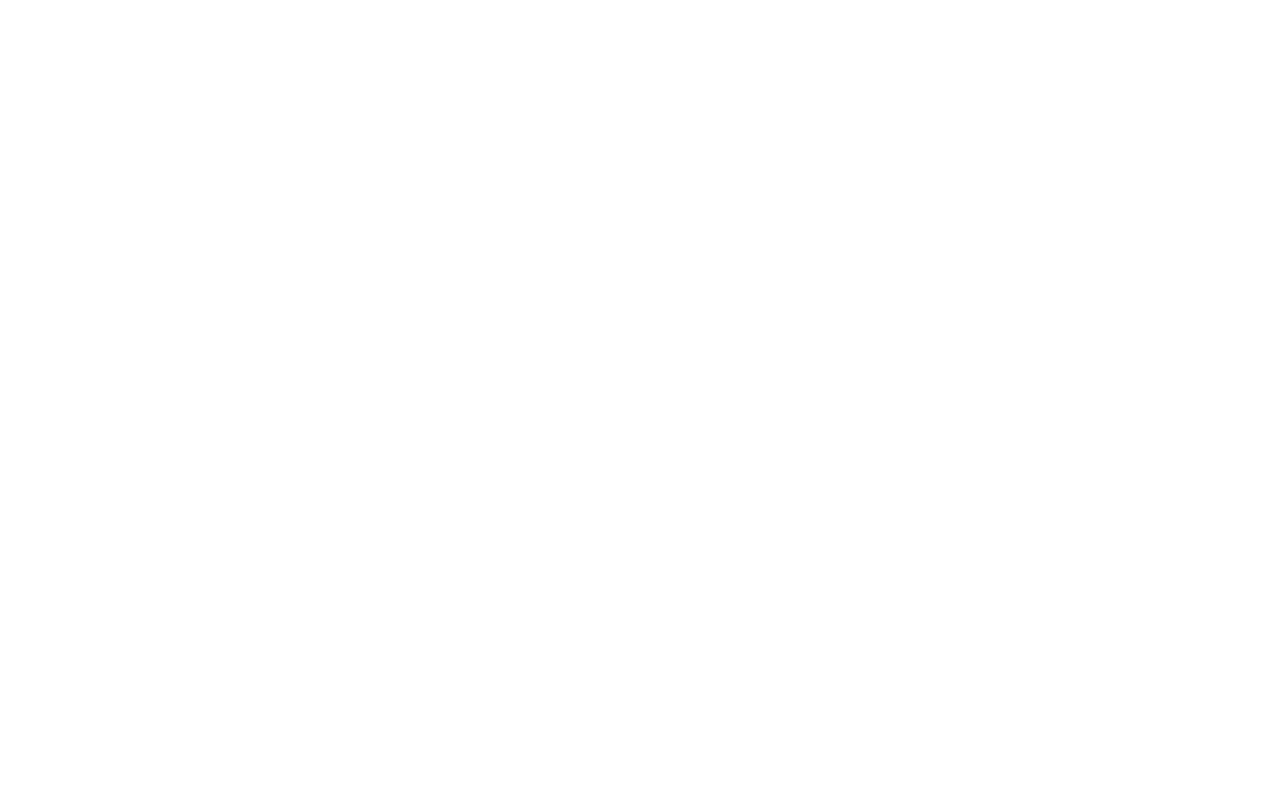
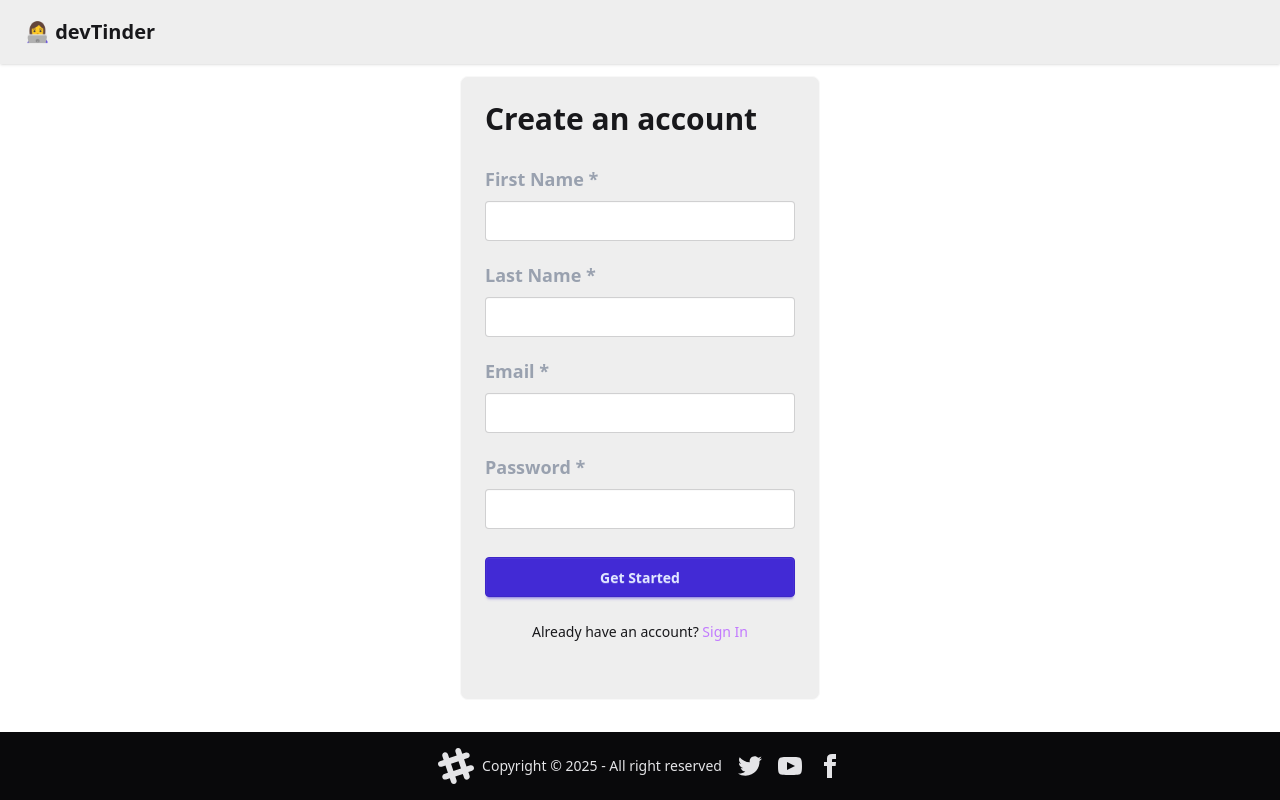
Before and after one commit to abhisheksingh107/devTinder-Fronend, a React (Vite) app: page /signup in a window 1280 px wide. Before the commit this address had no page. Built offline with nearby package versions, Linux system fonts and the light colour scheme; no server answers.

Commit message:
SignUp feature

```diff
--- a/src/App.jsx
+++ b/src/App.jsx
@@ -1,4 +1,4 @@
-import { BrowserRouter, Route, Routes } from "react-router-dom";
+import { BrowserRouter, Navigate, Route, Routes } from "react-router-dom";
 import Body from "./components/Body.jsx";
 import Login from "./components/Login.jsx";
 import Profile from "./components/Profile.jsx";
@@ -7,6 +7,7 @@
 import Feed from "./components/Feed.jsx";
 import Connection from "./components/Connections.jsx";
 import Request from "./components/Request.jsx";
+import SignUp from "./components/SignUp.jsx";
 
 const App = () => {
   return (
@@ -15,8 +16,10 @@
         <BrowserRouter basename="/">
           <Routes>
             <Route path="/" element={<Body />}>
+             <Route index element={<Navigate to="/login" />} />
               <Route path="/feed" element={<Feed />} />
               <Route path="/login" element={<Login />} />
+              <Route path="/signup" element={<SignUp/>} />
               <Route path="/profile" element={<Profile />} />
               <Route path="/connection" element={<Connection />} />
               <Route path="/request" element={<Request />} />
--- a/src/components/Login.jsx
+++ b/src/components/Login.jsx
@@ -2,12 +2,13 @@
 import axios from "axios";
 import { useDispatch } from "react-redux";
 import { addUser } from "../utils/userSlice";
-import { useNavigate } from "react-router-dom";
+import { Link, useNavigate } from "react-router-dom";
 import { BASE_URL } from "../utils/constant";
 
 const Login = () => {
-  const [emailId, setEmailId] = useState("Abhishek@singh.com");
-  const [password, setPassword] = useState("Abhishek@123");
+  const [emailId, setEmailId] = useState("");
+  const [password, setPassword] = useState("");
+  const [showtoast, setShowToast] = useState(false);
   const [error, setError] = useState("");
   const dispatch = useDispatch();
   const navigate = useNavigate();
@@ -34,28 +35,35 @@
         err?.message ||
         "Something went Wrong";
       setError(`Login failed: ${message}`);
+      setShowToast(true);
     }
   };
 
   return (
-    <div className="flex justify-center m-2">
-      <div className="card card-border bg-base-300 justify-center w-80">
+    <div className="flex justify-center m-5">
+      <div className="card card-border bg-base-300 justify-center w-90">
         <div className="card-body">
-          <h2 className="card-title justify-center">Login</h2>
-          <fieldset className="fieldset">
-            <legend className="fieldset-legend font-semibold">Email ID:</legend>
+          <h1 className="card-title text-3xl">Welcome back</h1>
+          <p className="justify-center font-semibold text-gray-600">
+            Welcome back! Please enter your details.
+          </p>
+          <fieldset className="fieldset mt-5">
+            <legend className="fieldset-legend text-lg text-gray-400 font-semibold">
+              <strong>Email *</strong>
+            </legend>
             <input
               onChange={(e) => {
                 setEmailId(e.target.value);
               }}
               type="text"
               className="input"
-              placeholder="example@gmail.com"
               value={emailId}
             />
           </fieldset>
           <fieldset className="fieldset">
-            <legend className="fieldset-legend font-semibold">Password</legend>
+            <legend className="fieldset-legend text-lg text-gray-400 font-semibold">
+              <strong>Password *</strong>
+            </legend>
             <input
               onChange={(e) => {
                 setPassword(e.target.value);
@@ -65,11 +73,32 @@
               value={password}
             />
           </fieldset>
-          <p className="text-red-500">{error}</p>
+
+          <div className="text-purple-400 font-medium flex justify-end my-2 hover:underline cursor-pointer">
+            <a>Forget Password ?</a>
+          </div>
+          {showtoast && (
+            <div className="toast toast-top toast-center">
+              <div className="alert alert-error">
+                <span>{error}</span>
+              </div>
+            </div>
+          )}
           <div className="card-actions justify-center">
-            <button className="btn btn-primary" onClick={handleLogin}>
-              Login
+            <button className="btn btn-primary w-full" onClick={handleLogin}>
+              Sign In
             </button>
+          </div>
+          <div className="mt-5 text-center">
+            <p>
+              Don't have an account?{" "}
+              <Link
+                to="/signup"
+                className="text-purple-400 hover:underline cursor-pointer"
+              >
+                Create an Account
+              </Link>
+            </p>
           </div>
         </div>
       </div>
--- a/src/components/Navbar.jsx
+++ b/src/components/Navbar.jsx
@@ -12,10 +12,12 @@
   const dispatch = useDispatch();
 
   const handlelogo = () => {
-    if (user) {
-      navigate("/");
-    }
-  };
+  if (user) {
+    navigate("/feed");
+  } else {
+    navigate("/login");
+  }
+};
 
   const handleLogout = async () => {
     try {
--- /dev/null
+++ b/src/components/SignUp.jsx
@@ -0,0 +1,141 @@
+import axios from "axios";
+import { useState } from "react";
+import { Link, useAsyncError, useNavigate } from "react-router-dom";
+import { BASE_URL } from "../utils/constant";
+import { useDispatch } from "react-redux";
+import { addUser } from "../utils/userSlice";
+
+const SignUP = () => {
+  const dispatch = useDispatch();
+  const navigate = useNavigate();
+  const [emailId, setEmailId] = useState("");
+  const [password, setPassword] = useState("");
+  const [firstName, setFirsttName] = useState("");
+  const [lastName, setLastName] = useState("");
+  const [showtoast, setShowToast] = useState(false);
+  const [errorToast, setErrorToast] = useState(false);
+  const [error, setError] = useState("");
+
+  const handleSignup = async () => {
+    try {
+      const res = await axios.post(
+        BASE_URL + "/signup",
+        { firstName, lastName, emailId, password },
+        { withCredentials: true }
+      );
+      dispatch(addUser(res.data));
+      setShowToast(true);
+      console.log("Toast showing:", showtoast);
+      setTimeout(() => {
+        setShowToast(false);
+        navigate("/profile");
+      }, 2000);
+    } catch (error) {
+      console.error(error);
+      console.error(error?.response?.data);
+      const message = error?.response?.data || "Something went Wrong";
+      setError(`${message}`);
+      setErrorToast(true);
+      setTimeout(() => {
+        setErrorToast(false);
+      }, 2000);
+    }
+  };
+
+  return (
+    <div className="flex justify-center m-3">
+      <div className="card card-border bg-base-300 justify-center w-90 h-[78vh]">
+        <div className="card-body">
+          <h1 className="card-title text-3xl">Create an account</h1>
+          <fieldset className="fieldset mt-3">
+            <legend className="fieldset-legend text-lg text-gray-400 font-semibold">
+              <strong>First Name *</strong>
+            </legend>
+            <input
+              onChange={(e) => {
+                setFirsttName(e.target.value);
+              }}
+              type="text"
+              className="input"
+              value={firstName}
+            />
+          </fieldset>
+          <fieldset className="fieldset">
+            <legend className="fieldset-legend text-lg text-gray-400 font-semibold">
+              <strong>Last Name *</strong>
+            </legend>
+            <input
+              onChange={(e) => {
+                setLastName(e.target.value);
+              }}
+              type="text"
+              className="input"
+              value={lastName}
+            />
+          </fieldset>
+          <fieldset className="fieldset">
+            <legend className="fieldset-legend text-lg text-gray-400 font-semibold">
+              <strong>Email *</strong>
+            </legend>
+            <input
+              onChange={(e) => {
+                setEmailId(e.target.value);
+              }}
+              type="text"
+              className="input"
+              value={emailId}
+            />
+          </fieldset>
+          <fieldset className="fieldset">
+            <legend className="fieldset-legend text-lg text-gray-400 font-semibold">
+              <strong>Password *</strong>
+            </legend>
+            <input
+              onChange={(e) => {
+                setPassword(e.target.value);
+              }}
+              type="text"
+              className="input"
+              value={password}
+            />
+          </fieldset>
+          <div className="card-actions justify-center mt-4">
+            <button className="btn btn-primary w-full" onClick={handleSignup}>
+              Get Started
+            </button>
+          </div>
+          <div className="mt-4 text-center ">
+            <p>
+              Already have an account?{" "}
+              <Link
+                to="/login"
+                className="text-purple-400 hover:underline cursor-pointer"
+              >
+                Sign In
+              </Link>
+            </p>
+          </div>
+        </div>
+      </div>
+      {showtoast && (
+        <div className="fixed top-5 text-center z-50">
+          <div className="alert alert-success shadow-lg">
+            <span>
+              Your account has been created successfully! Please update your
+              profile.
+            </span>
+          </div>
+        </div>
+      )}
+      {errorToast && (
+        <div className="fixed top-5 toast-center">
+          <div className="alert alert-error">
+            <span>{error}</span>
+          </div>
+        </div>
+      )}
+    </div>
+  );
+};
+
+export default SignUP;
--- a/src/components/UserCard.jsx
+++ b/src/components/UserCard.jsx
@@ -1,5 +1,30 @@
+import axios from "axios";
+import { BASE_URL } from "../utils/constant";
+import { useDispatch } from "react-redux";
+import { removeFeed } from "../utils/feedSlice";
+
 const UserCard = ({ user }) => {
-  const { firstName, lastName, photoUrl, age, about, skills } = user;
+  const dispatch = useDispatch();
+  const handleSendRequest = async (status, _id) => {
+    try {
+      const res = await axios.post(
+        BASE_URL + "/request/send/" + status + "/" + _id,
+        {},
+        {
+          withCredentials: true,
+        }
+      );
+      console.log(res)
+      dispatch(removeFeed(_id));
+    } catch (error) {
+      console.error(error);
+    }
+  };
+
+  if(!user){return null};
+
+  const { _id, firstName, lastName, photoUrl, age, about, skills } = user;
+
   return (
     <div>
       <div className="card bg-base-300 w-96 h-[80vh] shadow-sm overflow-hidden">
@@ -8,7 +33,7 @@
             className="w-full h-[50vh] mt-1 object-cover"
             src={
               photoUrl ||
-              "https://img.daisyui.com/images/profile/demo/batperson@192.webp"
+              "https://uxwing.com/wp-content/themes/uxwing/download/peoples-avatars/user-profile-icon.png"
             }
             alt={`${firstName} ${lastName}'s Profile picture`}
           />
@@ -25,8 +50,8 @@
             </p>
           )}
           <div className="card-actions justify-center my-4">
-            <button className="btn btn-primary">Ignore</button>
-            <button className="btn btn-secondary">interested</button>
+            <button className="btn btn-primary" onClick={() => {handleSendRequest("ignored", _id)}}>Ignore</button>
+            <button className="btn btn-secondary" onClick={() => {handleSendRequest("interested", _id)}}>interested</button>
           </div>
         </div>
       </div>
--- a/src/utils/feedSlice.jsx
+++ b/src/utils/feedSlice.jsx
@@ -5,9 +5,11 @@
   initialState: null,
   reducers: {
     addFeed: (state, action) => action.payload,
-    removeFeed: (state, action) => null,
+    removeFeed: (state, action) => {
+      return state.filter((req) => req._id != action.payload);
+    },
   },
 });
 
-export const {addFeed, removeFeed} = feedSlice.actions;
+export const { addFeed, removeFeed } = feedSlice.actions;
 export default feedSlice.reducer;
```
Also changed, not shown: src/components/Feed.jsx (+16 -4 lines), 1 other file (tests, documents, lock files or other folders).
